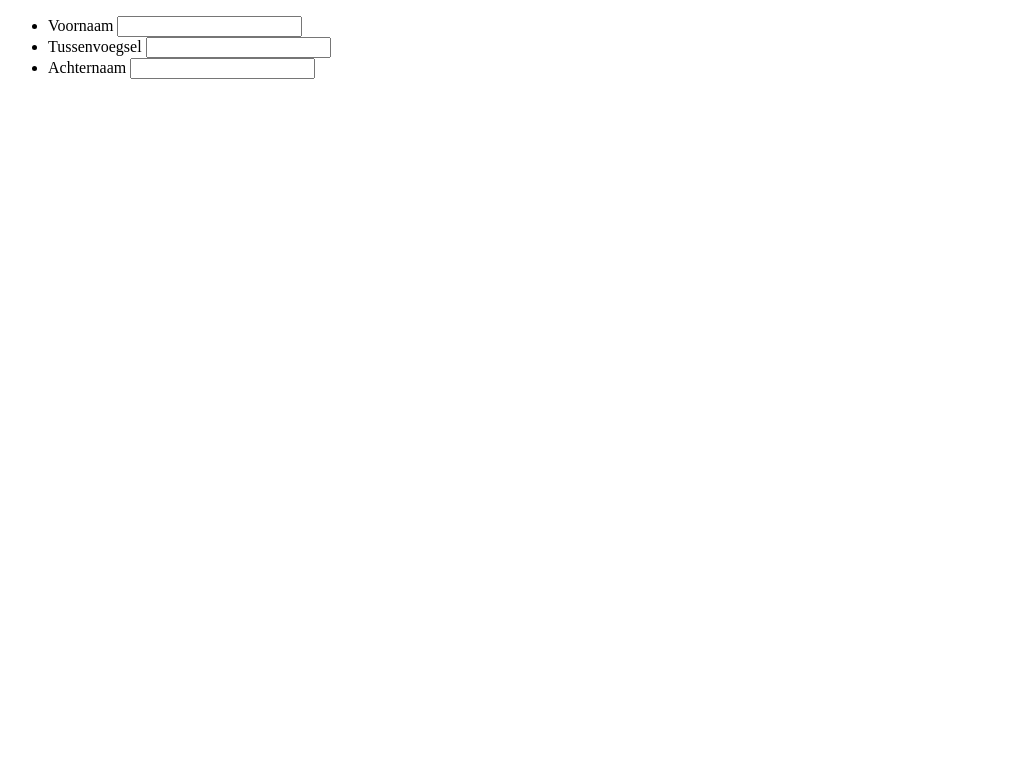
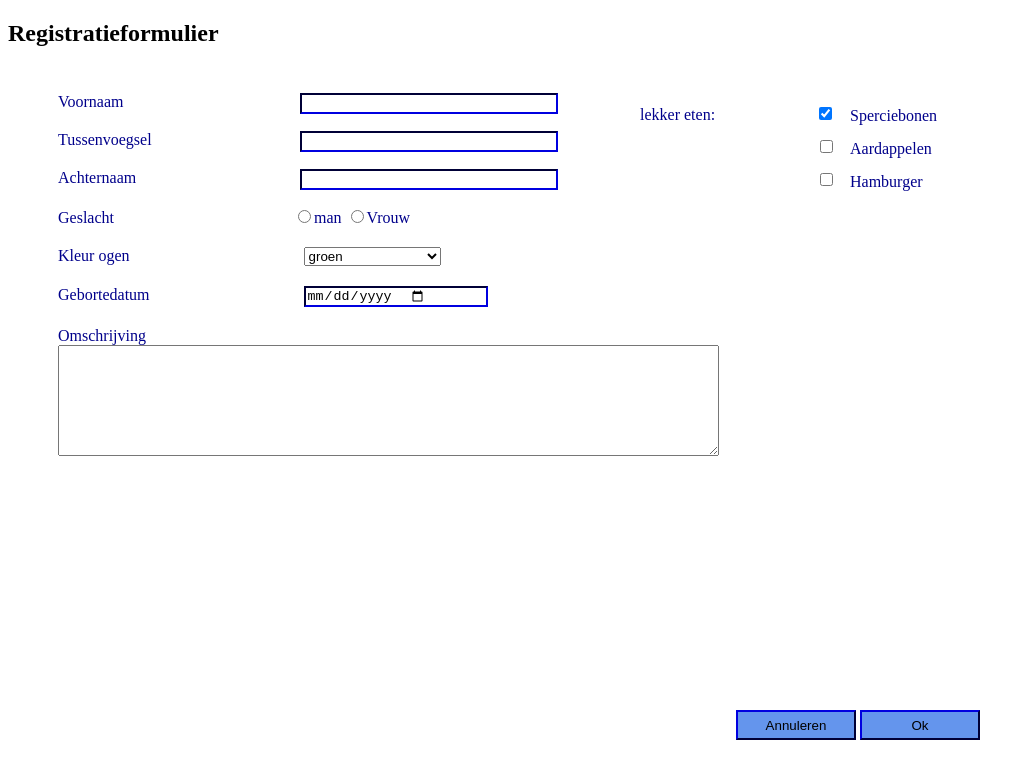
Before and after one commit to nargesn4/Burton-Education-website, a plain HTML site: page formuleer.html in a window 1280 px wide. Shown: the whole page, without its empty margins (0-1033 px from the left). Drawn offline with Linux system fonts and the light colour scheme.

Commit message:
formuleren pagina

```diff
--- a/formuleer.html
+++ b/formuleer.html
@@ -3,27 +3,120 @@
 <head>
     <meta charset="UTF-8">
     <title>formuleren</title>
+    <style>
+        form{
+            color: darkblue;
+
+        }
+        form li{
+            list-style-type: none;
+            padding: 10px;
+        }
+        input{
+            border-color: darkblue;
+        }
+        h2{
+            color: black;
+        }
+        .container{
+           width: 100%;
+        }
+        .input{
+            position: absolute;
+            left: 300px;
+        }
+        #div1{
+            float: left;
+            width: 50%;
+        }
+        #div2{
+            position: relative;
+            float: left;
+            width: 50%;
+            padding-top: 30px;
+        }
+        #div2 input{
+            margin: 10px;
+        }
+        #div2 span{
+            margin: 10px;
+        }
+        .checkbox{
+            position: absolute;
+            left: 200px;
+        }
+        select{
+            margin-left: 170px;
+            padding-right: 80px;
+        }
+        .div3{
+            position: fixed;
+            bottom: 60px;
+            right: 300px;
+        }
+        .div3 input{
+            background-color: cornflowerblue;
+            width: 120px;
+            height: 30px;
+        }
+    </style>
 </head>
 <body>
 <form action="http://www.savatarian.com/html5/form.php" method="post">
-    <div>
+    <h2>Registratieformulier</h2>
+    <div class="container">
+        <div id="div1">
             <ul>
                 <li>
                     <label for="voornaam" id="voornaam">Voornaam</label>
-              <input type="text" name="voornaam">
+                    <input type="text" name="voornaam" class="input" style="width: 250px">
                 </li>
                 <li>
                     <label for="tussenvoegsel" id="tussenvoegsel">Tussenvoegsel</label>
-                <input type="text" name="tussenvoegsel">
+                    <input type="text" name="tussenvoegsel" class="input" style="width: 250px">
                 </li>
                 <li>
                     <label for="achternaam" id="achternaam">Achternaam</label>
-                <input type="text" name="achternaam">
+                    <input type="text" name="achternaam" class="input" style="width: 250px">
+                </li>
+                <li>
+                     <label for="geslacht" id="geslacht">Geslacht</label>
+                     <input type="radio" name="geslacht" value="man" style=" margin-left: 180px;">man
+                     <input type="radio" name="geslacht" value="vrouw">Vrouw
+                </li>
+                <li>
+                    <label for="kleur-ogen" id="kleur-ogen">Kleur ogen</label>
+                    <select name="kleur-ogen">
+                        <option>groen</option>
+                        <option>blauw</option>
+                        <option>bruin</option>
+                    </select>
+                </li>
+                <li>
+                    <label for="gebortedatum" id="gebortedatum">Gebortedatum</label>
+                    <input type="date" name="gebortedatum" style=" margin-left: 150px;
+            padding-right: 60px;">
+                </li>
+                <li>
+                    <label for="omschrijving" id="omschrijving">Omschrijving</label>
+                    <textarea rows="7" cols="80"></textarea>
                 </li>
             </ul>
         </div>
-    <div></div>
-    <div></div>
+        <div id="div2">
+            <label for="lekker-eten" id="lekker-eten">lekker eten:</label>
+            <input type="checkbox" name="lekker-eten" value="sperciebonen"  style=" margin-left: 100px;" checked>
+            <span class="checkbox" >Sperciebonen</span> <br>
+            <input type="checkbox" name="lekker-eten" value="aardappelen" style=" margin-left: 180px;" >
+            <span class="checkbox">Aardappelen</span><br>
+            <input type="checkbox" name="lekker-eten" value="hamburger"  style=" margin-left: 180px;">
+            <span class="checkbox">Hamburger</span>
+        </div>
+    </div>
+    <div class="div3">
+        <input type="button" value="Annuleren">
+        <input type="submit" value="Ok">
+    </div>
 </form>
 </body>
 </html>
```
Lines whose indentation alone changed are shown as unchanged.
